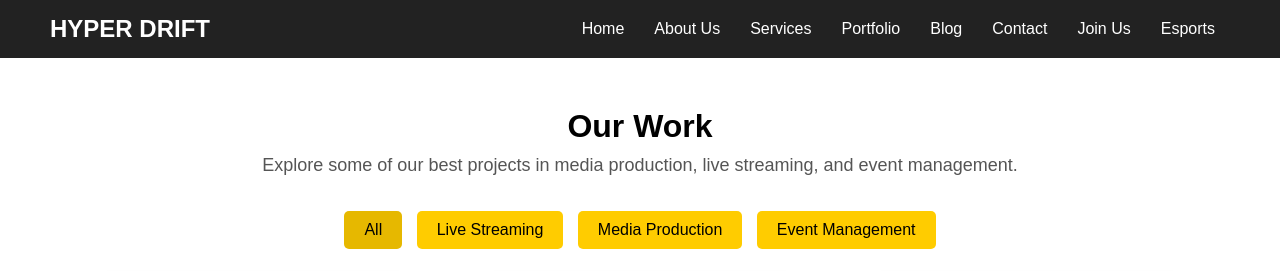
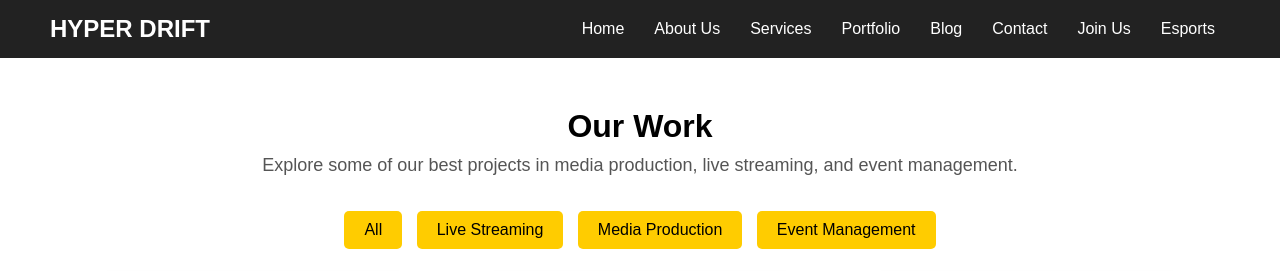
Before and after one commit to Elecxy-2k25/HYPER-DRIFT, a website: page portfolio.html in a window 1280 px wide. Shown: the top 271 px of the page. Drawn offline with Linux system fonts and the light colour scheme.

Commit message:
Update portfolio.css

```diff
--- a/portfolio.css
+++ b/portfolio.css
@@ -106,7 +106,7 @@ nav ul li a:hover, nav ul li a.active {
     transition: 0.3s;
 }
 
-.filter-btn:hover, .filter-btn.active {
+.filter-buttons:hover, .filter-button.active {
     background: #e6b800;
 }
 
```
